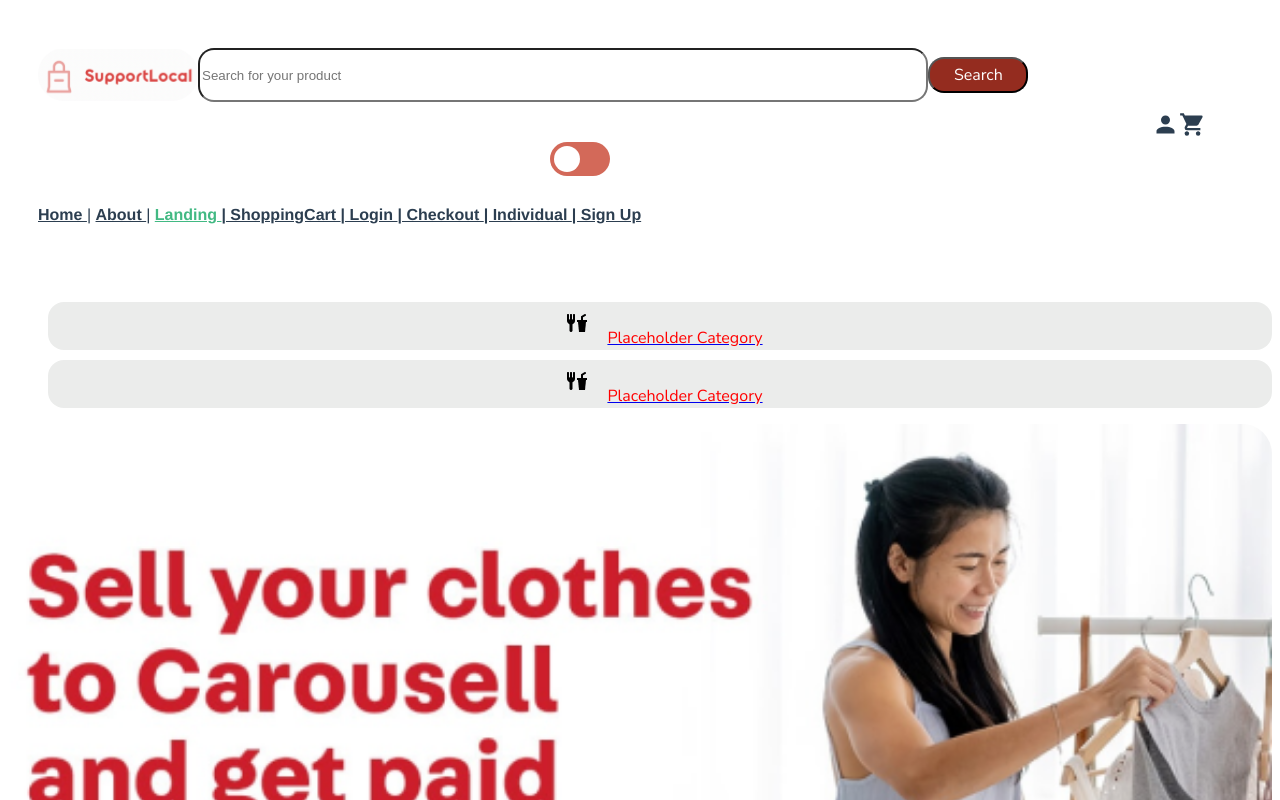
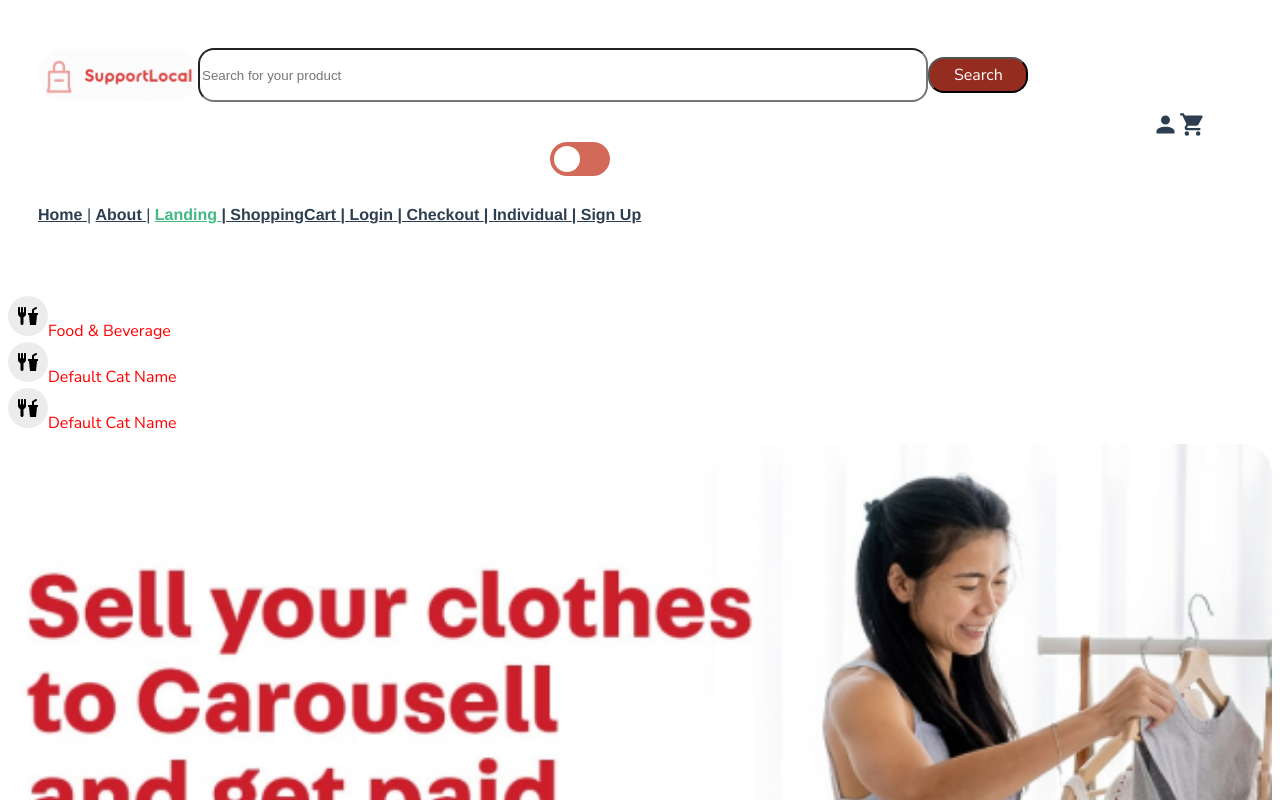
Before and after one commit to xavierkoo/support-local-frontend, a Vue app: page /#/landing in a window 1280 px wide. Shown: the top 800 px of the page. Built offline with nearby package versions, Linux system fonts and the light colour scheme.

Commit message:
feat: add category btn component

```diff
--- /dev/null
+++ b/src/components/SideNavPill.vue
@@ -0,0 +1,34 @@
+<template>
+    <div class="my-1">
+        <a
+            class="btn btn-primary text-center"
+            role="button"
+            style="width: 100%"
+        >
+            <img
+                src="../assets/navSidePlaceholder.png"
+                style="width: 40px"
+                class="me-md-2"
+            >
+            <span class="d-none d-xl-inline">{{ categoryname }}</span></a>
+    </div>
+</template>
+
+<script>
+export default {
+  name: "SideNavPill",
+  props: {
+    categoryname: {
+      type: String,
+      default: "Default Cat Name",
+    },
+    categoryimg: {
+      type: String,
+      default: "../assets/navSidePlaceholder.png'",
+    },
+  },
+  methods: {},
+};
+</script>
+
+<style scoped></style>
--- a/src/views/LandingView.vue
+++ b/src/views/LandingView.vue
@@ -4,42 +4,17 @@
             <div class="container-fluid box bg-secondary">
                 <br>
                 <div class="row justify-content-center g-2">
-                    <div class="col-xl-3 col-md-2 d-none d-md-block bg-primary">
+                    <div class="col-xl-3 col-md-2 d-none d-md-block bg-info">
                         <!-- Left Column-->
                         <!-- Display logo only from MD to Lg -->
                         <!-- Logo will align left, Caption will be visible at XL -->
-                        <ul
-                            class="sideBar d-md-flex bg-light nav nav-pills nav-flush flex-sm-column flex-row flex-nowrap mb-auto mx-auto align-items-md-center align-items-xl-start px-xl-4"
-                        >
-                            <li class="nav-item box">
-                                <a
-                                    href="#"
-                                    class="nav-link py-3 px-2"
-                                    title=""
-                                >
-                                    <img
-                                        src="../assets/navSidePlaceholder.png"
-                                        alt=""
-                                    >
-                                    <span class="d-none d-xl-inline">Placeholder Category</span>
-                                </a>
-                            </li>
-                            <li class="box">
-                                <a
-                                    href="#"
-                                    class="nav-link py-3 px-2"
-                                    title=""
-                                >
-                                    <img
-                                        src="../assets/navSidePlaceholder.png"
-                                        alt=""
-                                    >
-                                    <span class="d-none d-xl-inline">Placeholder Category</span>
-                                </a>
-                            </li>
-                        </ul>
+                        <div class="row justify-content-center align-items-center">
+                            <SideNavPill categoryname="Food & Beverage" />
+                            <SideNavPill />
+                            <SideNavPill />
+                        </div>
                     </div>
-                    <div class="col-xl-6 col-md-10 bg-dark centerbox">
+                    <div class="col-xl-6 col-md-10 bg-success centerbox">
                         <!-- Center Column -->
                         <img
                             src="../assets/hero.png"
@@ -60,7 +35,7 @@
                             </div>
                         </div>
                     </div>
-                    <div class="col-xl-3 d-none d-xl-block rightbar">
+                    <div class="col-xl-3 d-none d-xl-block rightbar bg-warning">
                         <!-- Right Column -->
                         <!-- Displays Ads on XL and Abovee-->
                         <img
@@ -87,14 +62,17 @@
 
 <script>
 import ProductCard from "../components/ProductCard.vue";
+import SideNavPill from "../components/SideNavPill.vue";
 export default {
   name: "App",
   components: {
     ProductCard,
+    SideNavPill,
   },
   data() {
     return {
       mode: localStorage.modes,
+      category: "all",
     };
   },
   mounted() {
```
